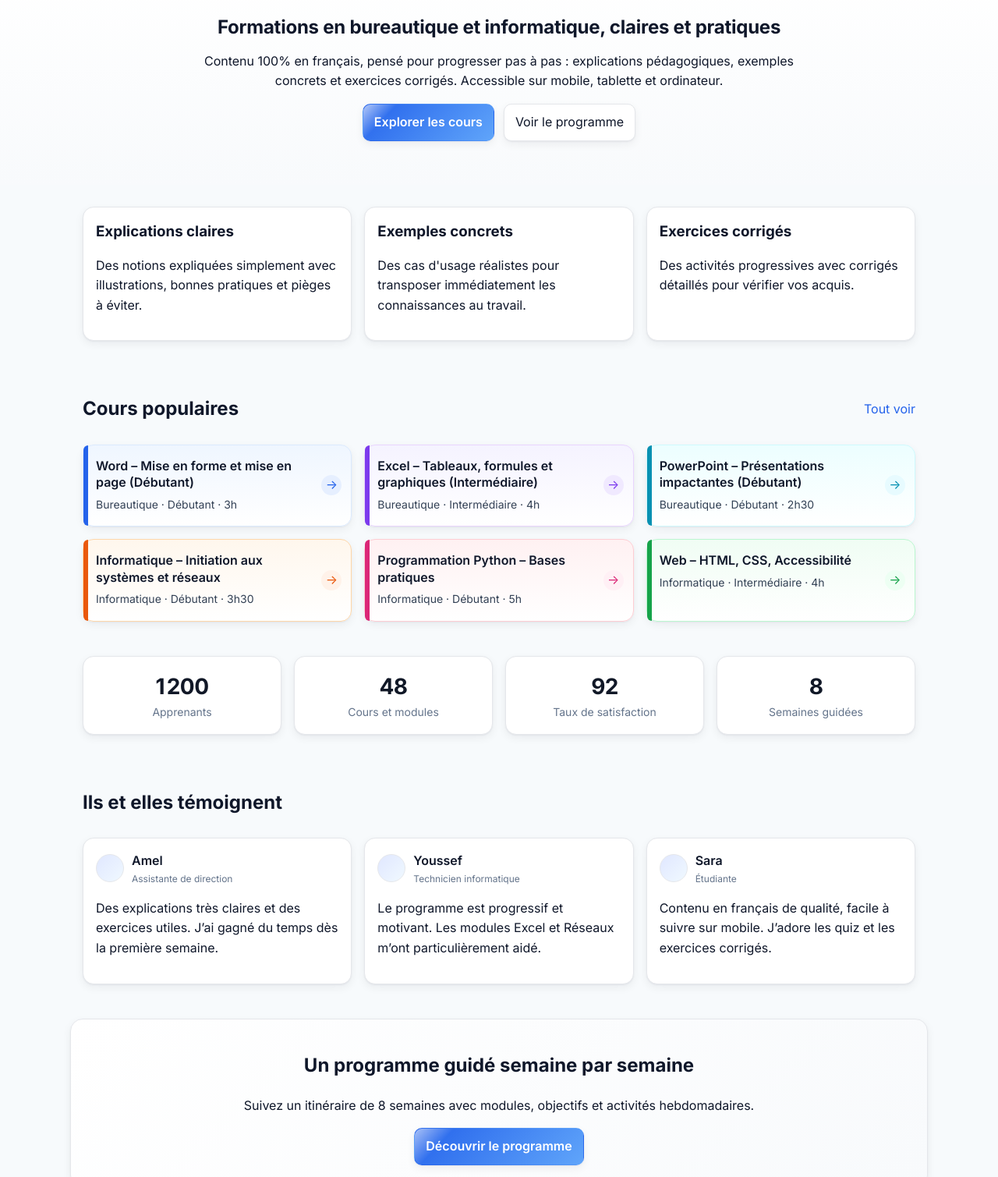
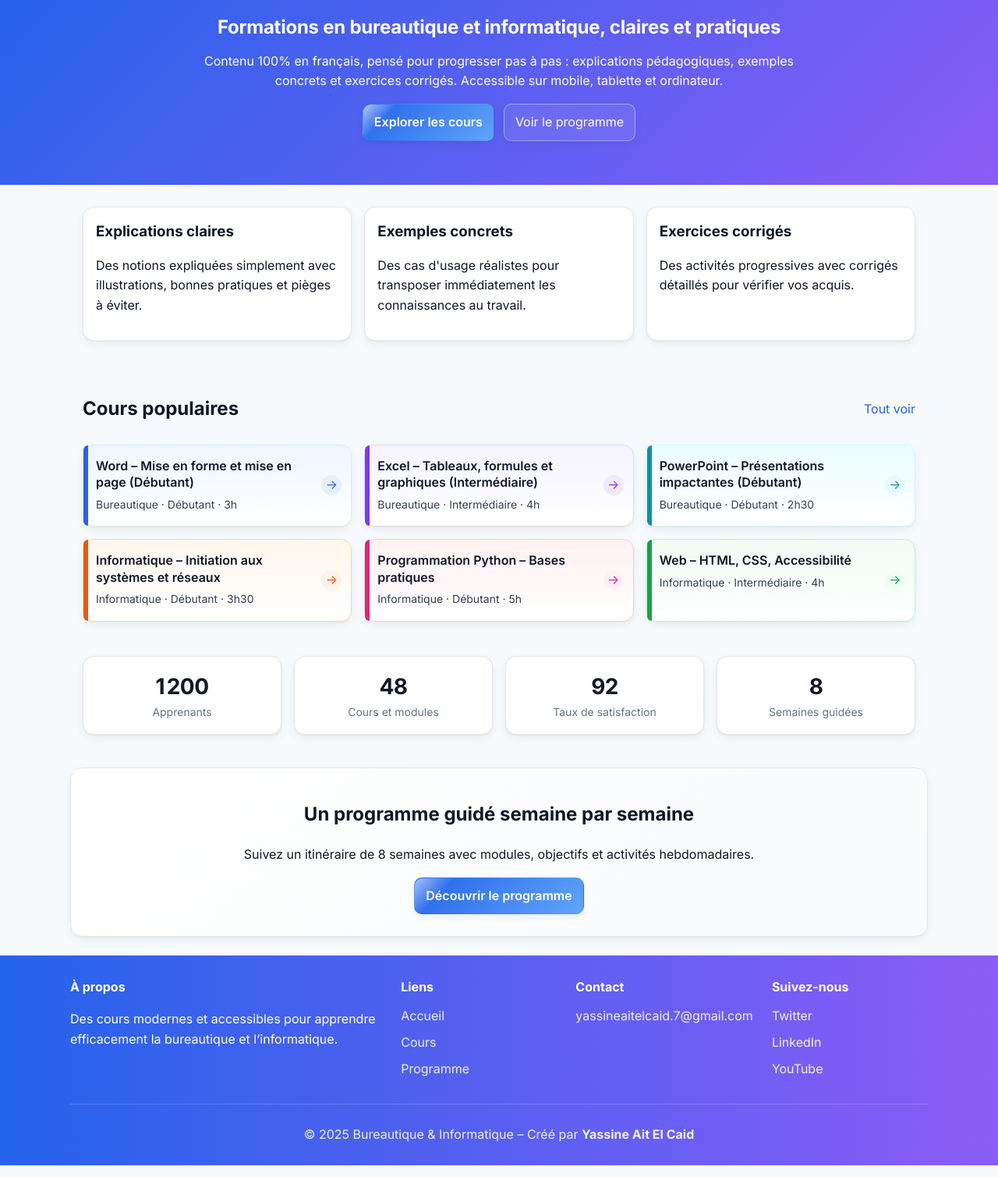
Before and after one commit to Yassine2408/CoursInfo, a plain HTML site: page index.html in a window 1280 px wide. Shown: the part 100-1609 px from the top of the page at 78% size. Drawn offline with Linux system fonts and the light colour scheme.

Commit message:
chore: push latest site updates (colored hero, contact page, mobile fixes)

```diff
--- a/assets/styles.css
+++ b/assets/styles.css
@@ -53,6 +53,11 @@ img{max-width:100%;height:auto}
 .hero.hero-centered .hero-inner{grid-template-columns:1fr;max-width:820px;margin:0 auto;text-align:center}
 .hero.hero-centered .hero-actions{justify-content:center}
 .hero.hero-centered .hero-visual{display:none}
+
+/* Hero colored variant */
+.hero-colored{background:linear-gradient(135deg,#2563eb,#8b5cf6);color:#ffffff}
+.hero-colored .hero-text p{color:#ffffff}
+.hero-colored .btn-ghost{background:rgba(255,255,255,.08);border:1px solid rgba(255,255,255,.4);color:#ffffff}
 
 /* Sections & cards */
 .highlights{padding:28px 0}
--- a/index.html
+++ b/index.html
@@ -29,7 +29,7 @@
 	</header>
 
 	<main>
-		<section class="hero hero-centered reveal">
+		<section class="hero hero-centered hero-colored reveal">
 			<div class="container hero-inner">
 				<div class="hero-text">
 					<h1>Formations en bureautique et informatique, claires et pratiques</h1>
@@ -81,26 +81,6 @@
 			</div>
 		</section>
 
-		<section class="testimonials reveal">
-			<div class="container">
-				<div class="section-head"><h2>Ils et elles témoignent</h2></div>
-				<div class="testimonials-grid">
-					<div class="testimonial">
-						<div class="testi-head"><div class="avatar"></div><div><div class="name">Amel</div><div class="role">Assistante de direction</div></div></div>
-						<p>Des explications très claires et des exercices utiles. J’ai gagné du temps dès la première semaine.</p>
-					</div>
-					<div class="testimonial">
-						<div class="testi-head"><div class="avatar"></div><div><div class="name">Youssef</div><div class="role">Technicien informatique</div></div></div>
-						<p>Le programme est progressif et motivant. Les modules Excel et Réseaux m’ont particulièrement aidé.</p>
-					</div>
-					<div class="testimonial">
-						<div class="testi-head"><div class="avatar"></div><div><div class="name">Sara</div><div class="role">Étudiante</div></div></div>
-						<p>Contenu en français de qualité, facile à suivre sur mobile. J’adore les quiz et les exercices corrigés.</p>
-					</div>
-				</div>
-			</div>
-		</section>
-
 		<section class="cta reveal">
 			<div class="container cta-inner">
 				<h2>Un programme guidé semaine par semaine</h2>
```
